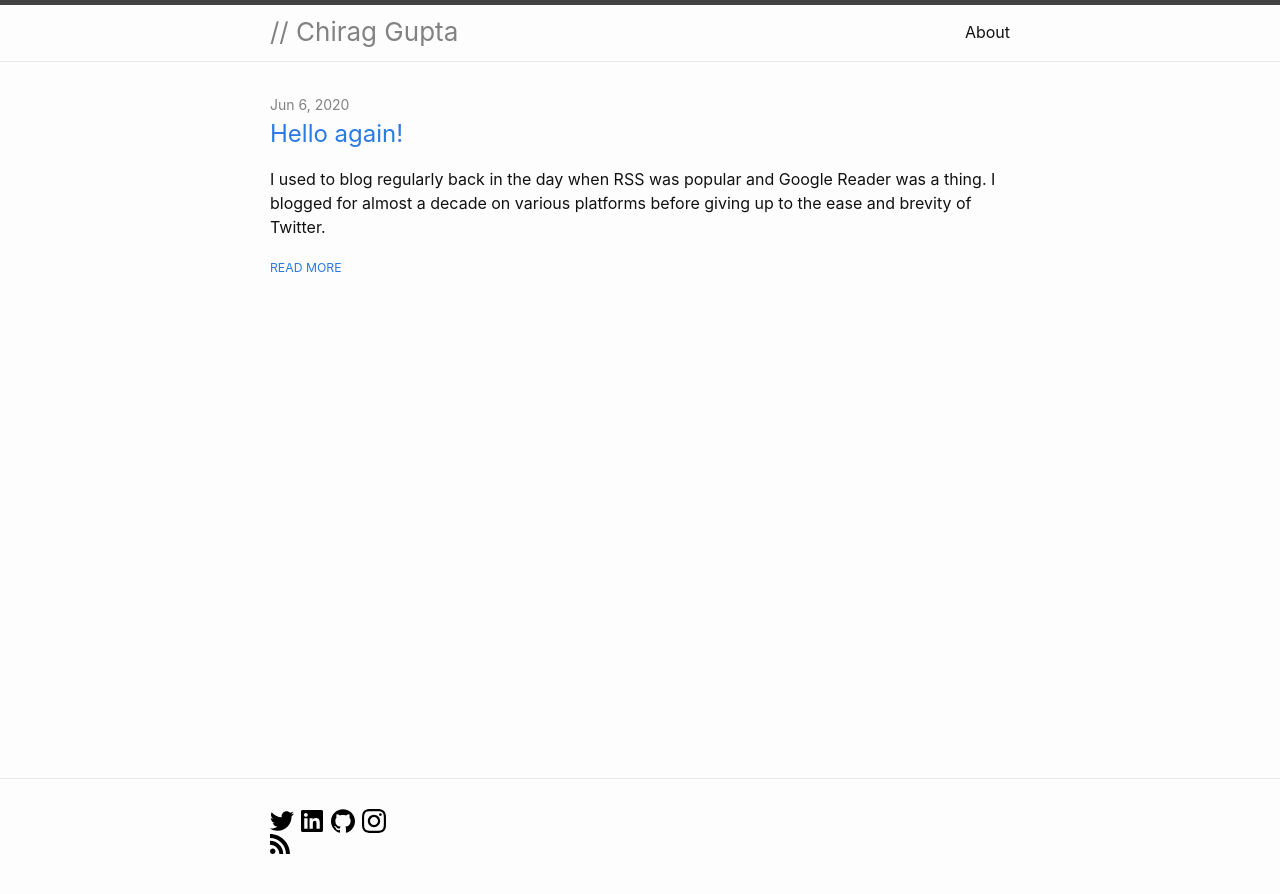
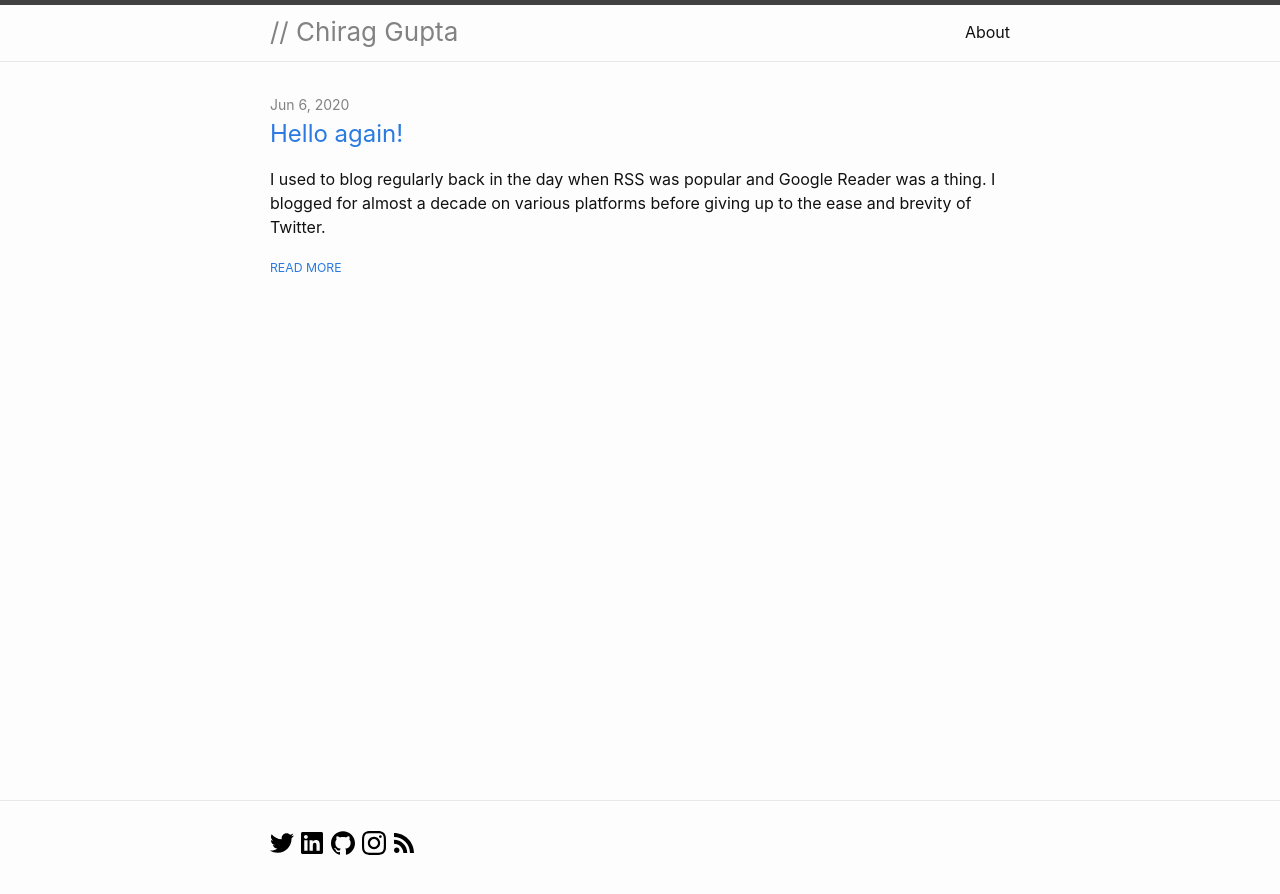
Before and after one commit to chiraggupta/ChiragGupta.com, a Jekyll site: the page built from index.md, in a window 1280 px wide. Shown: the top 894 px of the page. Built offline with Jekyll 4.4.1, drawn with Linux system fonts in a browser that asks for light colours.

Commit message:
Cleanup footer style

```diff
--- a/_includes/footer.html
+++ b/_includes/footer.html
@@ -4,13 +4,13 @@
   <div class="wrapper">
 
     <div class="footer-col-wrapper">
-      <div class="footer-col footer-col-2">
+      <div class="footer-col">
         {%- include social.html -%}
       </div>
 
-      <div class="footer-col footer-col-3">
+      <!-- <div class="footer-col">
         <p>{{- site.copyright | escape -}}</p>
-      </div>
+      </div> -->
     </div>
 
   </div>
--- a/_sass/minima/_layout.scss
+++ b/_sass/minima/_layout.scss
@@ -66,42 +66,6 @@
   float: left;
   margin-bottom: $spacing-unit / 2;
   padding-left: $spacing-unit / 2;
-}
-
-.footer-col-1 {
-  width: -webkit-calc(35% - (#{$spacing-unit} / 2));
-  width: calc(35% - (#{$spacing-unit} / 2));
-}
-
-.footer-col-2 {
-  width: -webkit-calc(20% - (#{$spacing-unit} / 2));
-  width: calc(20% - (#{$spacing-unit} / 2));
-}
-
-.footer-col-3 {
-  width: -webkit-calc(45% - (#{$spacing-unit} / 2));
-  width: calc(45% - (#{$spacing-unit} / 2));
-}
-
-@include media-query($on-laptop) {
-  .footer-col-1,
-  .footer-col-2 {
-    width: -webkit-calc(50% - (#{$spacing-unit} / 2));
-    width: calc(50% - (#{$spacing-unit} / 2));
-  }
-
-  .footer-col-3 {
-    width: -webkit-calc(100% - (#{$spacing-unit} / 2));
-    width: calc(100% - (#{$spacing-unit} / 2));
-  }
-}
-
-@include media-query($on-palm) {
-  .footer-col {
-    float: none;
-    width: -webkit-calc(100% - (#{$spacing-unit} / 2));
-    width: calc(100% - (#{$spacing-unit} / 2));
-  }
 }
 
 /**
```
